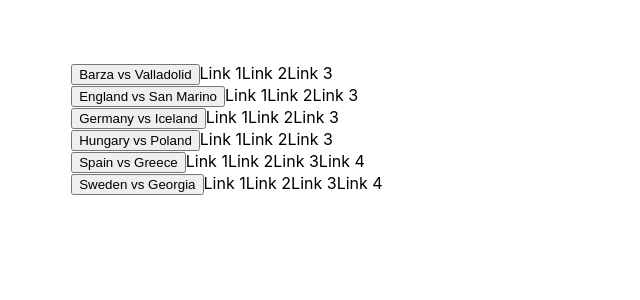
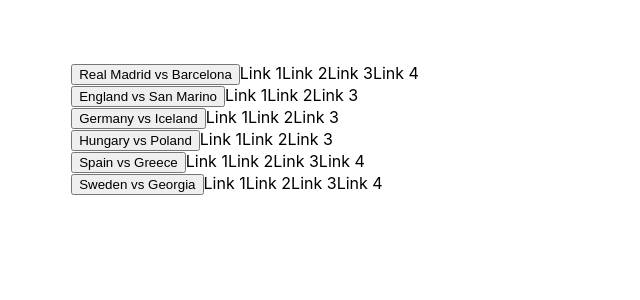
Before and after one commit to pierorolando1/balongonline, a Next.js app: page / in a window 1280 px wide. Shown: the top 300 px of the page, without its empty margins (0-640 px from the left). Built offline with nearby package versions, Linux system fonts and the light colour scheme.

Commit message:
Update index.js

```diff
--- a/pages/index.js
+++ b/pages/index.js
@@ -12,17 +12,20 @@
 
 
       {
-        "titulo": "Barza vs Valladolid",
+        "titulo": "Real Madrid vs Barcelona",
         "links": [
           {
-            "link": "barcelona-fc-vs-real-valladolid-stream-1",
+            "link": "real-madrid-vs-barcelona-fc-stream-1",
           },
           {
-            "link": "barcelona-fc-vs-real-valladolid-stream-2",
+            "link": "real-madrid-vs-barcelona-fc-stream-2",
           },
           {
-            "link": "barcelona-fc-vs-real-valladolid-stream-3",
+            "link": "real-madrid-vs-barcelona-fc-stream-3",
           },
+          {
+            "link": "real-madrid-vs-barcelona-fc-stream-4"
+          }
         ]
       },
 
```
